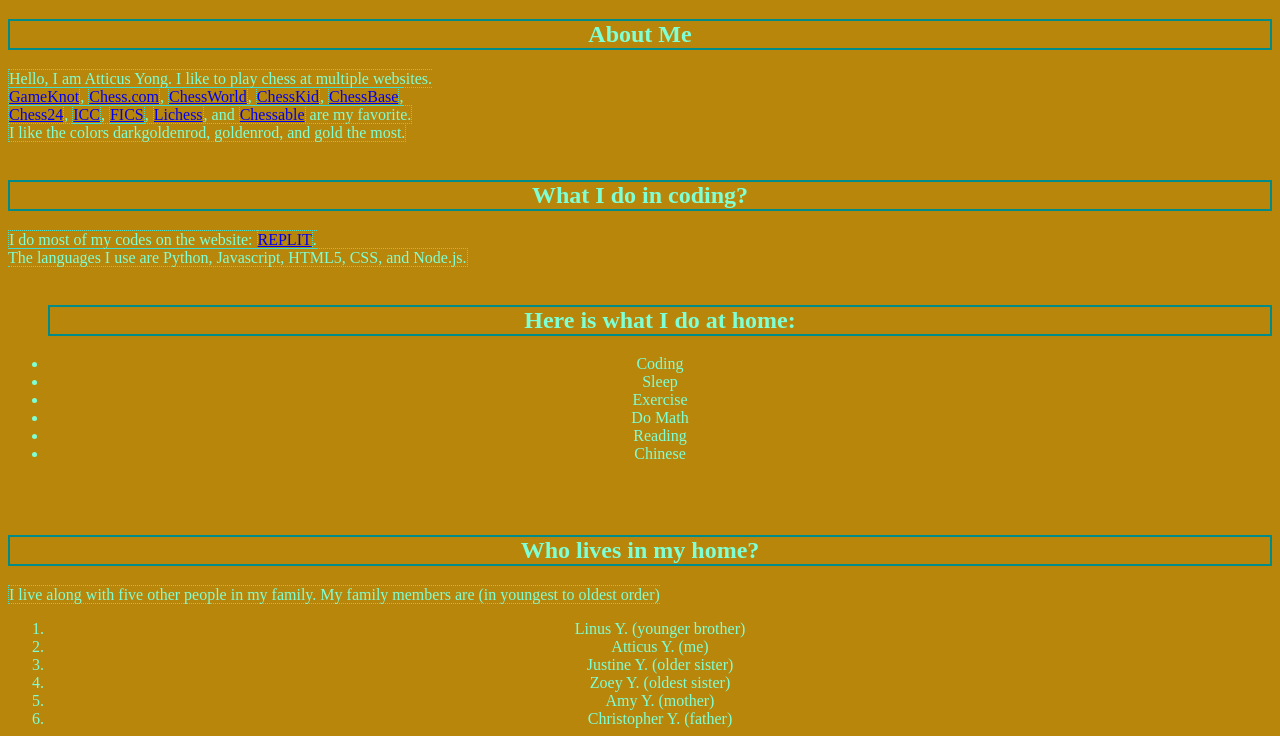
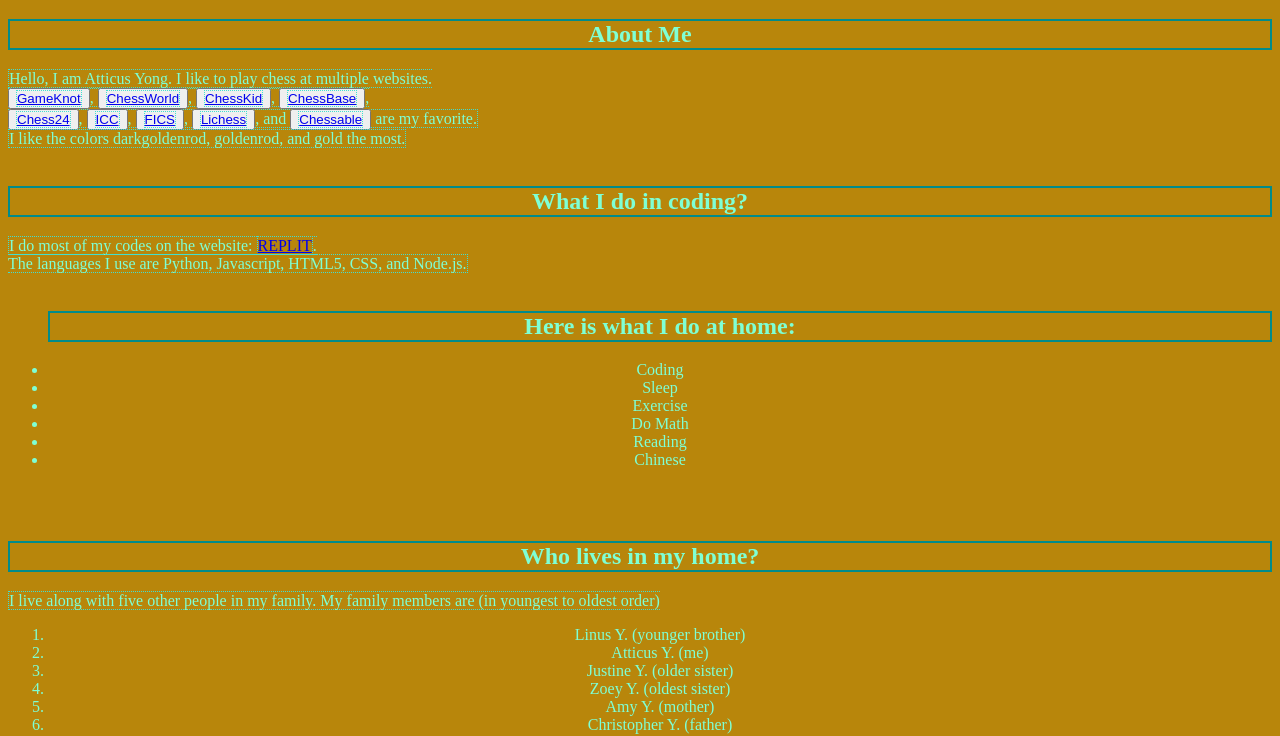
Before and after one commit to AtticusYong/My-Website, a plain HTML site: page index.html in a window 1280 px wide. Shown: the part 71-807 px from the top of the page. Drawn offline with Linux system fonts and the light colour scheme.

Commit message:
I changed the links into buttons.

```diff
--- a/index.html
+++ b/index.html
@@ -16,17 +16,16 @@
 
 	<span>Hello, I am Atticus Yong. I like to play chess at multiple websites.
       <br>
-      <a href="https://gameknot.com/#csolurk">GameKnot</a>,
-      <a href="https://www.chess.com/">Chess.com</a>,
-      <a href="https://www.chessworld.net/chessclubs/asplogin.asp">ChessWorld</a>,
-      <a href="https://www.chesskid.com/">ChessKid</a>,
-      <a href="https://play.chessbase.com/en/">ChessBase</a>,
+      <button type = "button"><a href="https://gameknot.com/#csolurk">GameKnot</a></button>,
+      <button type = "button"><a href="https://www.chessworld.net/chessclubs/asplogin.asp">ChessWorld</a></button>,
+      <button type = "button"><a href="https://www.chesskid.com/">ChessKid</a></button>,
+      <button type = "button"><a href="https://play.chessbase.com/en/">ChessBase</a></button>,
       <br>
-      <a href="https://chess24.com/en">Chess24</a>,
-      <a href="https://www.chessclub.com/">ICC</a>,
-      <a href="https://www.freechess.org/">FICS</a>,
-      <a href="https://lichess.org/">Lichess</a>, and
-      <a href="https://www.chessable.com/">Chessable</a> are my favorite.</span>
+      <button type = "button"><a href="https://chess24.com/en">Chess24</a></button>,
+      <button type = "button"><a href="https://www.chessclub.com/">ICC</a></button>,
+      <button type = "button"><a href="https://www.freechess.org/">FICS</a></button>,
+      <button type = "button"><a href="https://lichess.org/">Lichess</a></button>, and
+      <button type = "button"><a href="https://www.chessable.com/">Chessable</a></button> are my favorite.</span>
       <br>
       <span>I like the colors darkgoldenrod, goldenrod, and gold the most.</span>
       <br><br>
```
